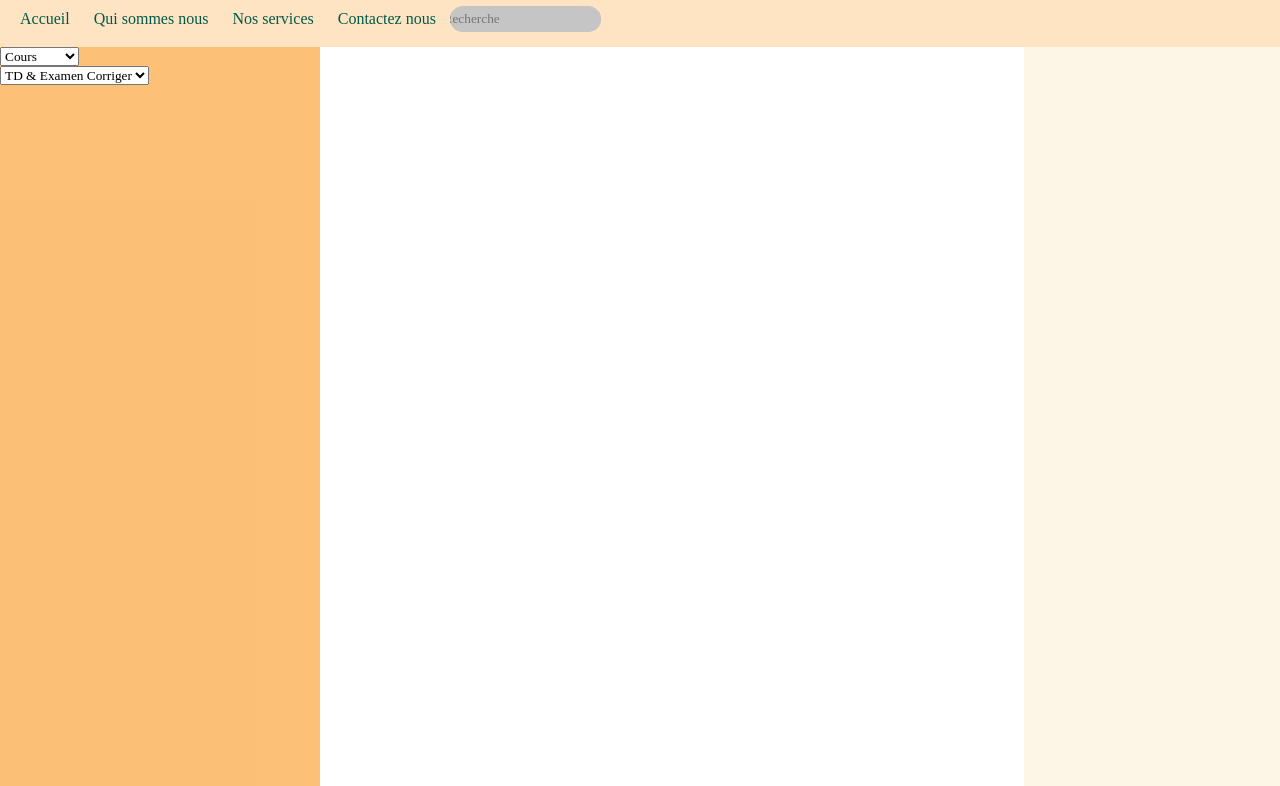
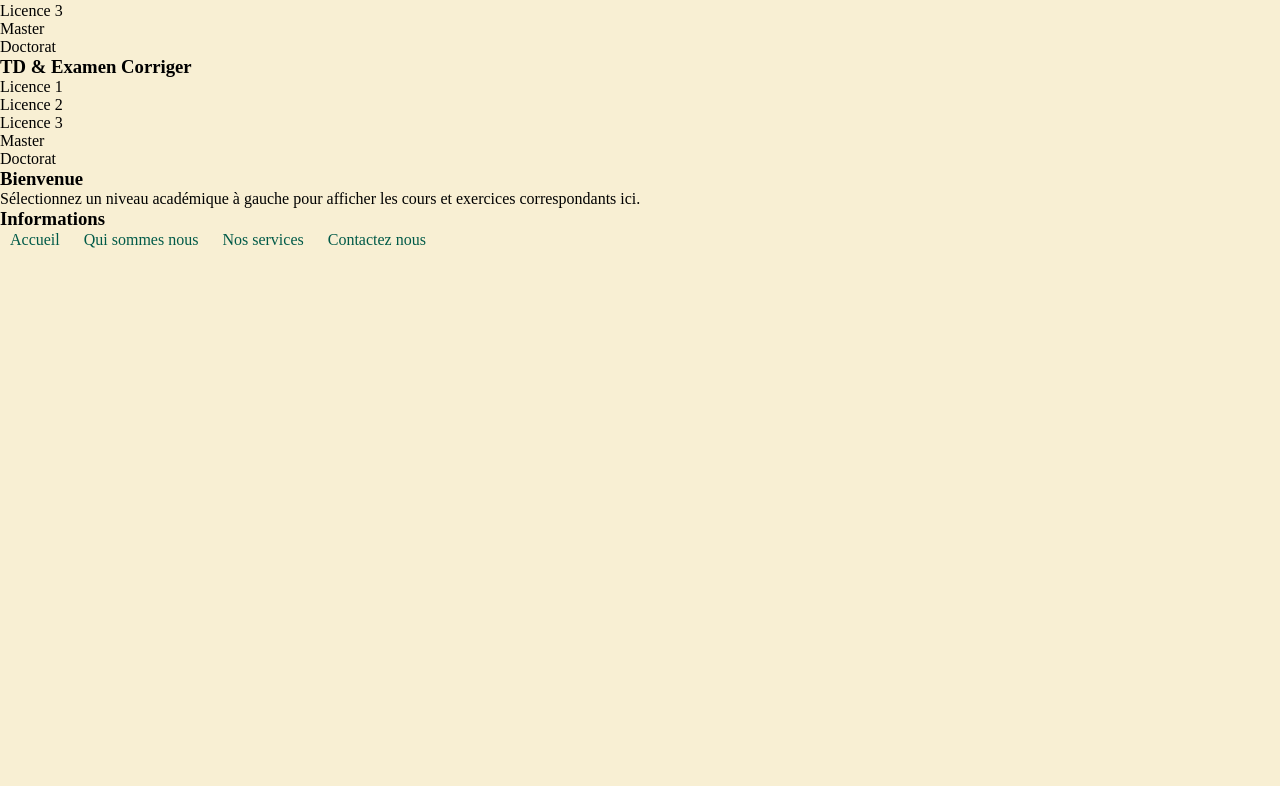
Before and after one commit to KAMB02/projet_html, a plain HTML site: page index.html in a window 1280 px wide. Shown: the part 56-842 px from the top of the page. After the commit the page ends 800 px from the top, so only its background shows below. Drawn offline with Linux system fonts and the light colour scheme.

Commit message:
Update index.html

```diff
--- a/index.html
+++ b/index.html
@@ -5,71 +5,49 @@
     <meta name="viewport" content="width=device-width, initial-scale=1.0">
     <link rel="stylesheet" href="style.css">
     <script src="script.js"></script>
+    <meta property="image" content="image.png" />
+    <title>Cours et Exercices par Niveau</title>
 
-    <title>Document</title>
 </head>
 <body>
-    <header>
-        <div class="header-log">
-            <a href="/">Mon blog</a>
+    <!-- Barre latérale gauche -->
+    <div class="sidebar-left">
+        <h3>Cours</h3>
+        <ul>
+            <li onclick="loadContent('Licence 1')">Licence 1</li>
+            <li onclick="loadContent('Licence 2')">Licence 2</li>
+            <li onclick="loadContent('Licence 3')">Licence 3</li>
+            <li onclick="loadContent('Master')">Master</li>
+            <li onclick="loadContent('Doctorat')">Doctorat</li>
+        </ul>
+        <h3>TD & Examen Corriger</h3>
+        <ul>
+            <li onclick="loadContent('Licence1')">Licence 1</li>
+            <li onclick="loadContent('Licence2')">Licence 2</li>
+            <li onclick="loadContent('Licence3')">Licence 3</li>
+            <li onclick="loadContent('Masterm')">Master</li>
+            <li onclick="loadContent('Doctoratd')">Doctorat</li>
+        </ul>
     </div>
 
-        <nav class="nav">
+    <!-- Zone centrale -->
+    <div class="main-content">
+        <div class="content" id="content">
+            <h3>Bienvenue</h3>
+            <p>Sélectionnez un niveau académique à gauche pour afficher les cours et exercices correspondants ici.</p>
+        </div>
+    </div>
+
+    <!-- Barre latérale droite -->
+    <div class="sidebar-right">
+        <h3>Informations</h3>
         <ul class="nav-items">
             <li class="nav-item"><a href="">Accueil</a></li>
             <li class="nav-item"><a href="">Qui sommes nous</a></li>
             <li class="nav-item"><a href="">Nos services</a></li>
             <li class="nav-item"><a href="mailto:kallouan25@gmail.com">Contactez nous</a></li>
         </ul>
-            <div class="nav-search">
-                <div class="nav-search__el">
-                    <i class="las la-search"></i>
-
-                    <input type="text" placeholder="Recherche" class="search-input"/>
-                </div>
-            </div>
-        </nav>
-      </header>
-    <div class="corps">
-        <!-- Elements du cote gauche de la page  -->
-        <div id="gauche">
-            <form>
-                <label for="options"></label>
-                <select id="options" onchange="navigateToCours()">
-                    <option value="" selected disabled>Cours </option>
-                    <option value="cours/Licence_1"> Licence 1</option>
-                    <option value="cours/Licence_2">Licence 2</option>
-                    <option value="cours/Licence_3">Licence 3</option>
-                    <option value="cours/Master_1">Master 1</option>
-                    <option value="cours/Master_2">Master 2</option>
-                    <option value="cours/Doctorat_1">Doctorat 1</option>
-                    <option value="cours/Doctorat 2">Doctorat 2</option>
-                </select>
-            </form>
-            <form>
-                <label for="exos"> </label>
-                <select id="exos" onchange="navigateToExos()">
-                    <option value="" selected disabled>TD & Examen Corriger</option>
-                    <option value="exos/Licence_1">Licence 1</option>
-                    <option value="exos/Licence_2">Licence 2</option>
-                    <option value="exos/Licence_3">Licence 3</option>
-                    <option value="exos/Master_1">Master 1</option>
-                    <option value="exos/Master_2">Master 2</option>
-                    <option value="exos/Doctorat_1">Doctorat 1</option>
-                    <option value="exos/Doctorat 2">Doctorat 2</option>
-                </select>
-            </form>
     </div>
 
-        <!-- elements du  centre de la page -->
-        <div id="centre">
-
-        </div>
-
-        <!-- elements du cote droit de la page -->
-        <div id="droit">
-
-        </div>
-    </div>
 </body>
 </html>
```
Lines whose indentation alone changed are shown as unchanged.
